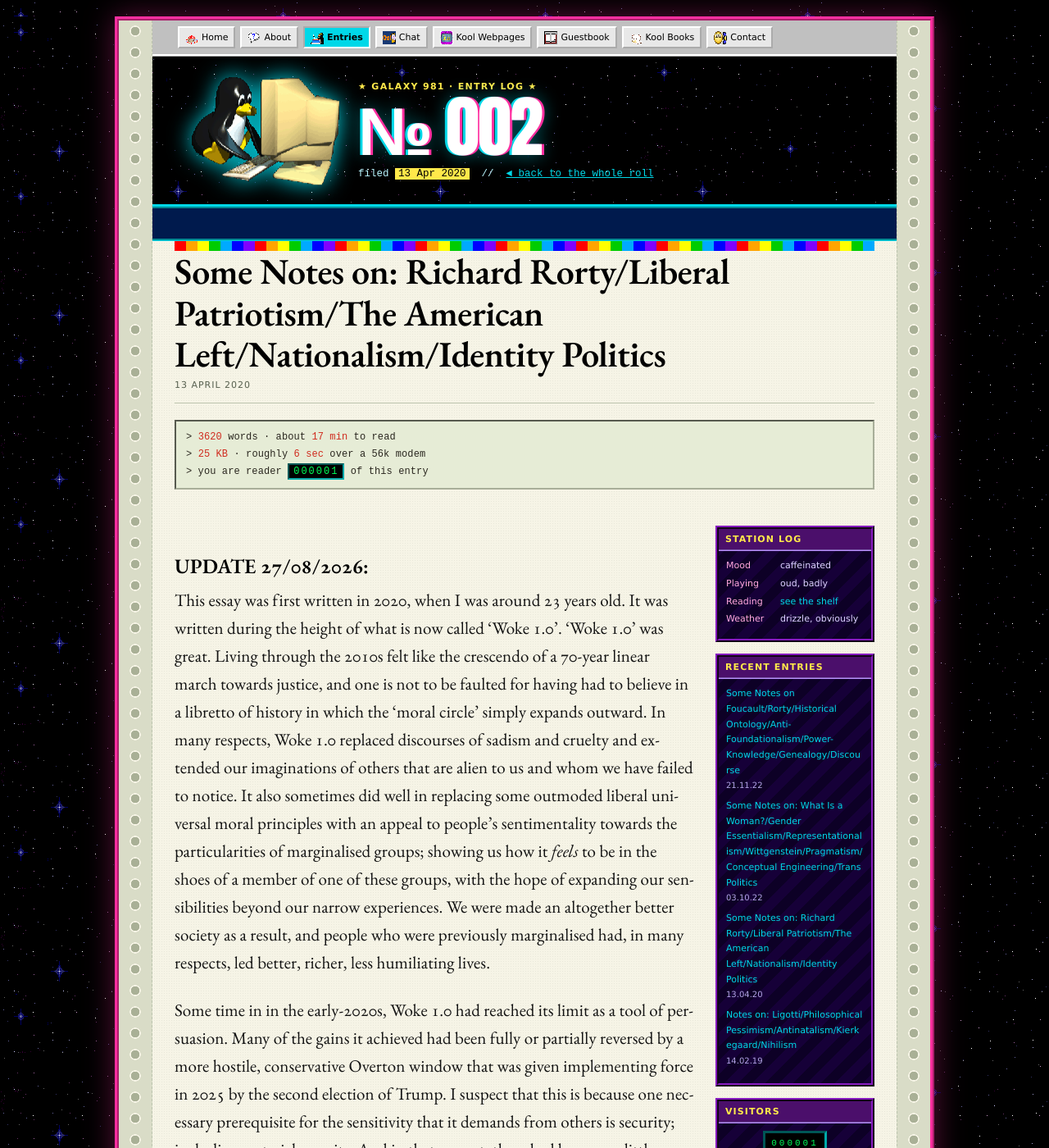
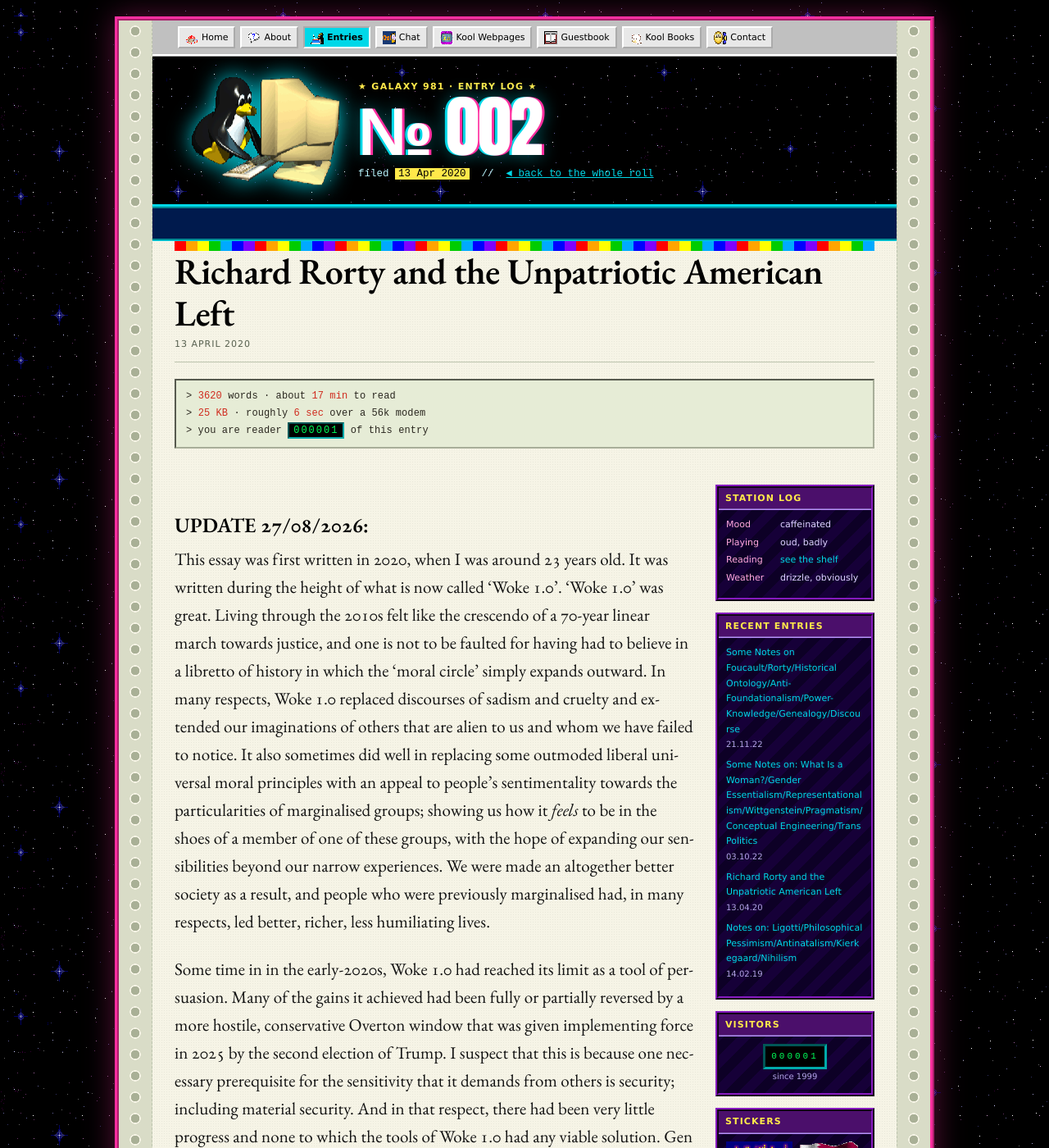
Before and after one commit to Catofminerva/Catofminerva.github.io, a Jekyll site: the page built from _posts/2020-04-13-rorty.md, in a window 1280 px wide and 1400 px high. Shown: the whole window at 82% size. Built offline with Jekyll 4.4.1, drawn with Linux system fonts in a browser that asks for light colours; comment, search, counter and statistics services are not loaded.

Commit message:
Update 2020-04-13-rorty.md

```diff
--- a/_posts/2020-04-13-rorty.md
+++ b/_posts/2020-04-13-rorty.md
@@ -1,6 +1,6 @@
 ---
 layout: post
-title: "Some Notes on: Richard Rorty/Liberal Patriotism/The American Left/Nationalism/Identity Politics"
+title: "Richard Rorty and the Unpatriotic American Left"
 permalink: /rorty
 ---
 
```
